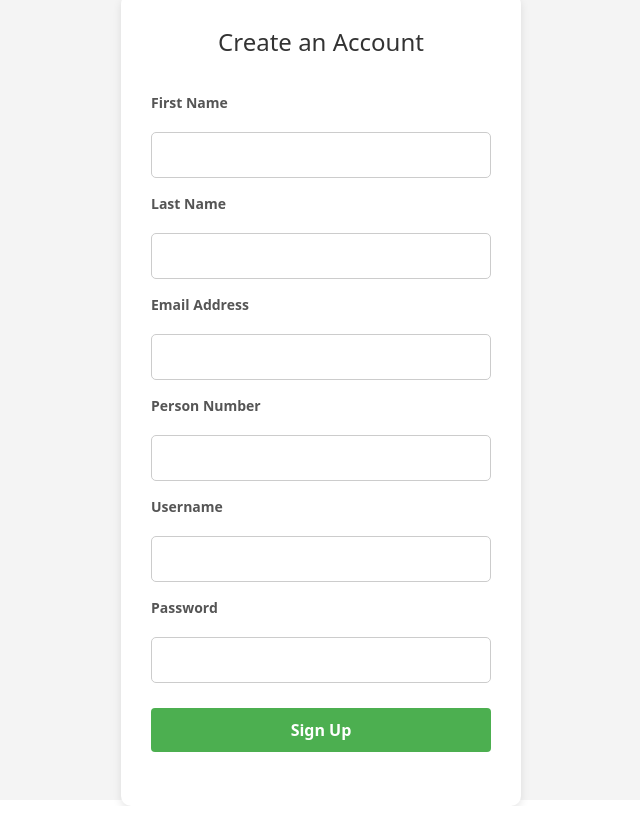
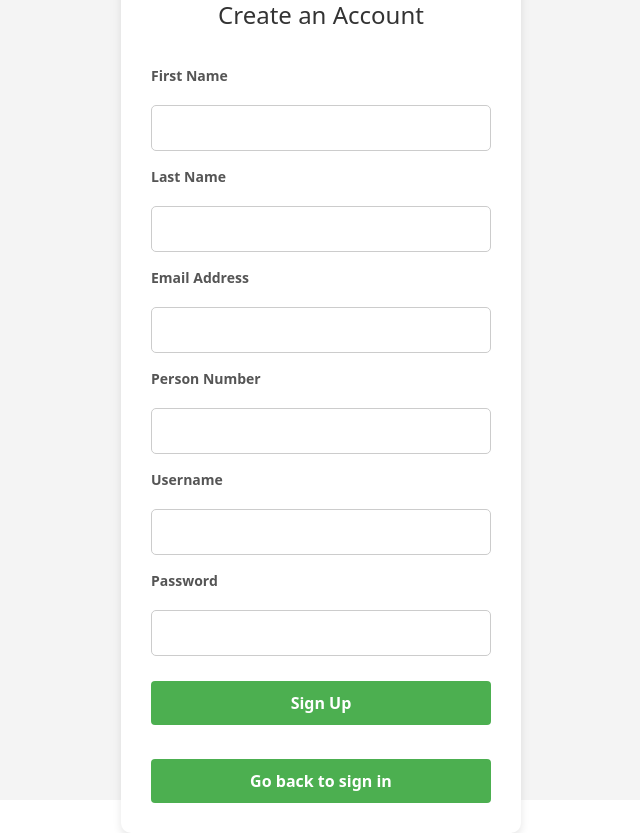
Before and after one commit to RazanYakoub01/IV1201_Recruitment_Application, a React (Vite) app in the folder client/: page /signup in a window 1280 px wide. Shown: the whole page, without its empty margins (319-959 px from the left). Before the commit the page ends 806 px from the top, so only its background shows below. Built offline with nearby package versions, Linux system fonts and the light colour scheme.

Commit message:
go back to sign in

```diff
--- a/client/src/views/Login.jsx
+++ b/client/src/views/Login.jsx
@@ -64,7 +64,7 @@ const Login = ({ onLogin, onNavigateToSignUp, error }) => {
 
         <div className="signup-redirect">
           <p>Don't have an account?</p>
-          <button onClick={onNavigateToSignUp} className="signup-button">
+          <button onClick={onNavigateToSignUp} className="submit-button">
             Sign Up
           </button>
         </div>
--- a/client/src/views/SignUp.jsx
+++ b/client/src/views/SignUp.jsx
@@ -1,7 +1,11 @@
 import React, { useState } from 'react';
 import '../styles/SignUp.css';
+import { useNavigate } from 'react-router-dom';
 
 const SignUp = ({ onSignUp, error, success }) => {
+
+  const navigate = useNavigate();
+
   const handleSubmit = (e) => {
     e.preventDefault();
     const firstName = e.target.firstName.value;
@@ -42,6 +46,11 @@ const SignUp = ({ onSignUp, error, success }) => {
 
           <button type="submit" className="submit-button">Sign Up</button>
         </form>
+
+        <button className="submit-button" onClick={() => navigate('/')}>
+          Go back to sign in
+        </button>
+
       </div>
     </div>
   );
```
